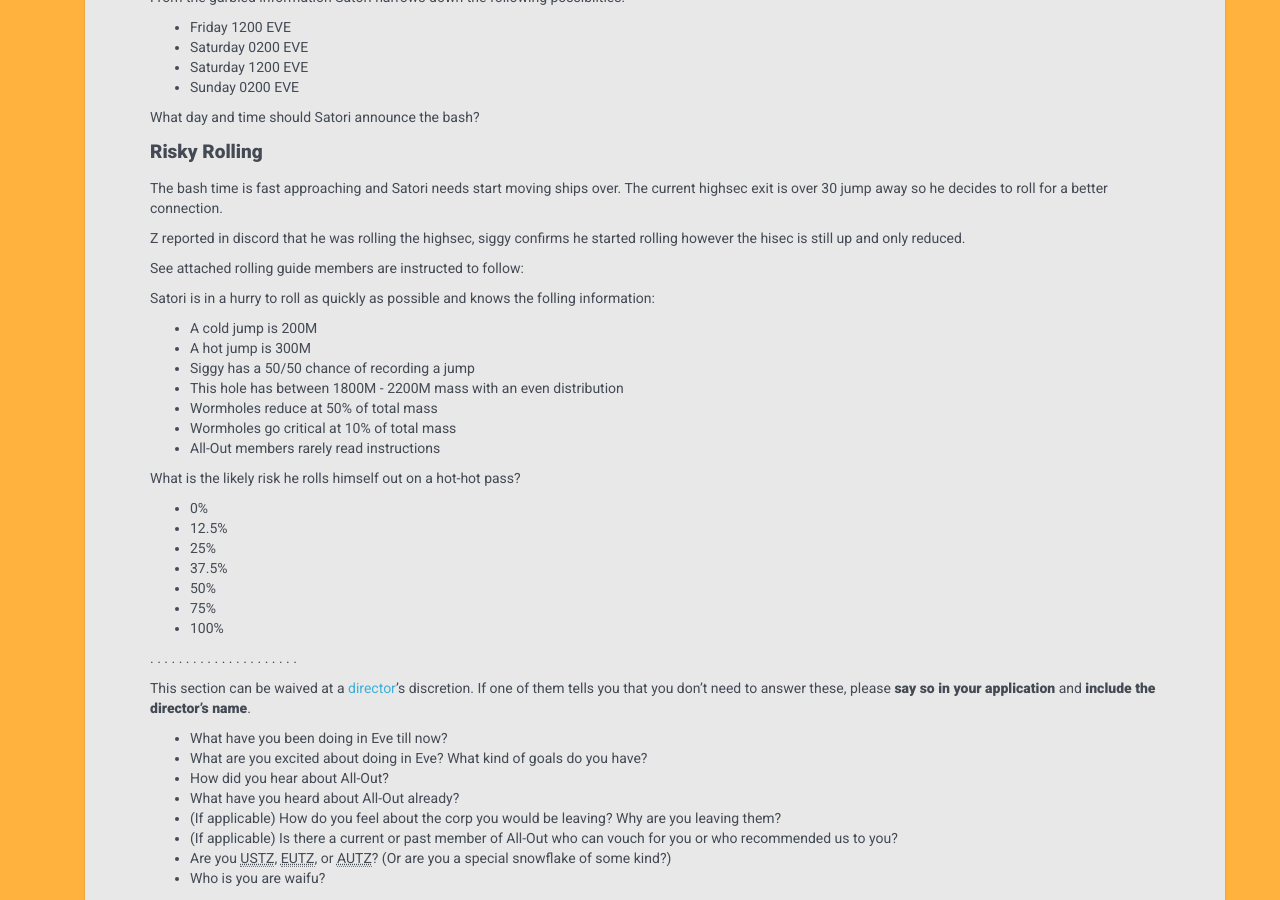
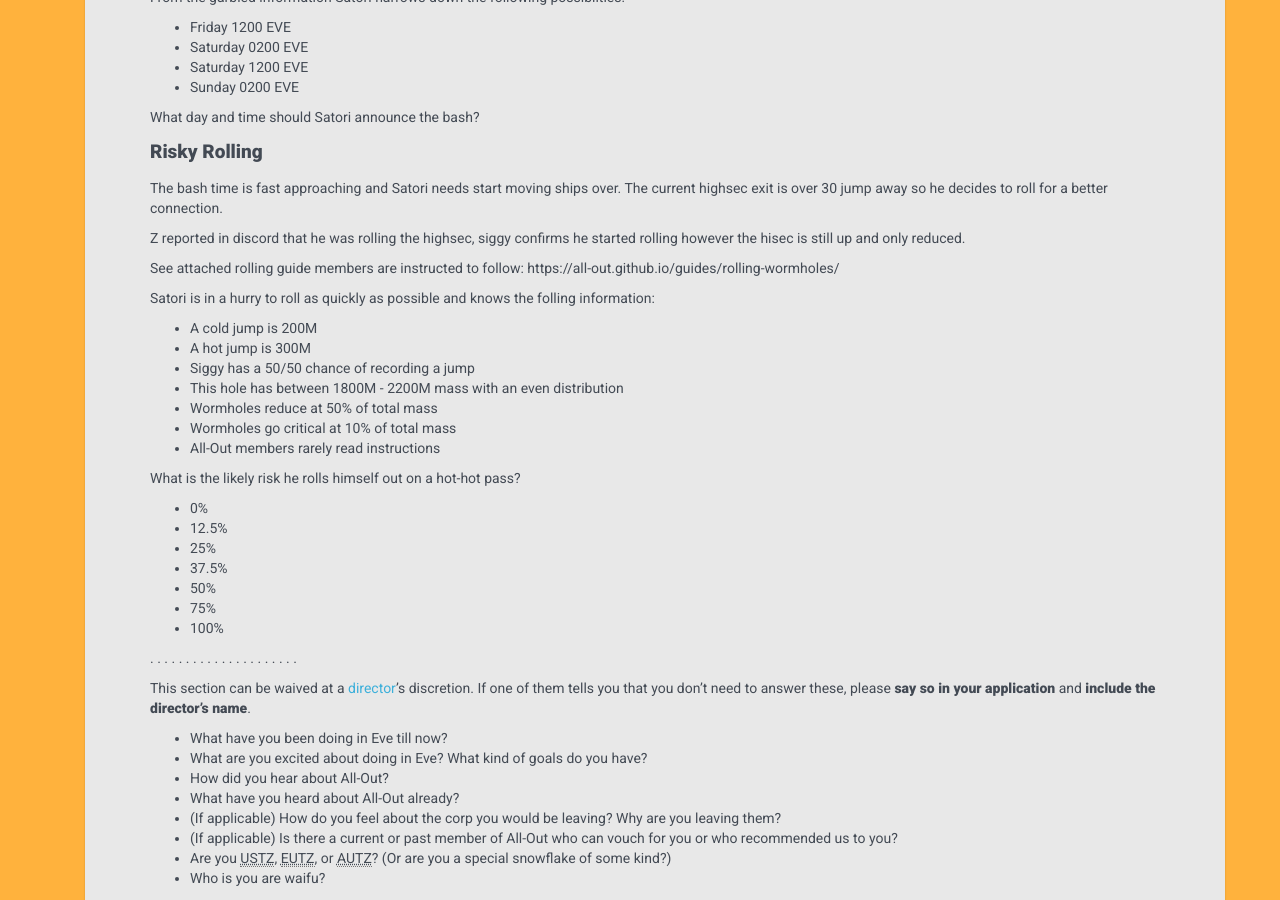
Before and after one commit to all-out/guides, a Jekyll site: the page built from _guides/applying.md, in a window 1280 px wide and 900 px high, scrolled down 1020 px. Built offline with Jekyll 4.4.1, drawn with Linux system fonts in a browser that asks for light colours; some of the changed lines change nothing that is shown.

Commit message:
Update applying.md

```diff
--- a/_guides/applying.md
+++ b/_guides/applying.md
@@ -43,7 +43,7 @@
 
 Z reported in discord that he was rolling the highsec, siggy confirms he started rolling however the hisec is still up and only reduced.
 
-See attached rolling guide members are instructed to follow: <insert URL here>
+See attached rolling guide members are instructed to follow: https://all-out.github.io/guides/rolling-wormholes/
 
 Satori is in a hurry to roll as quickly as possible and knows the folling information:
 
```
